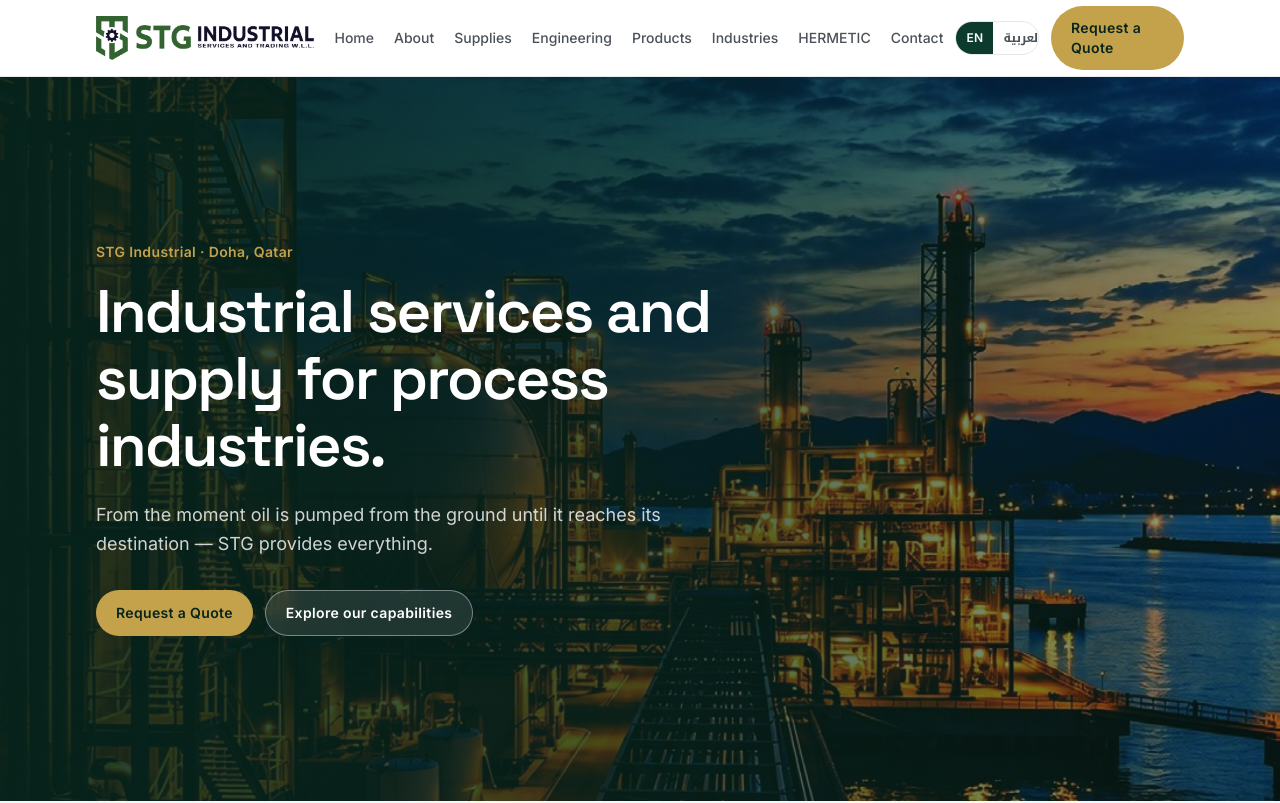
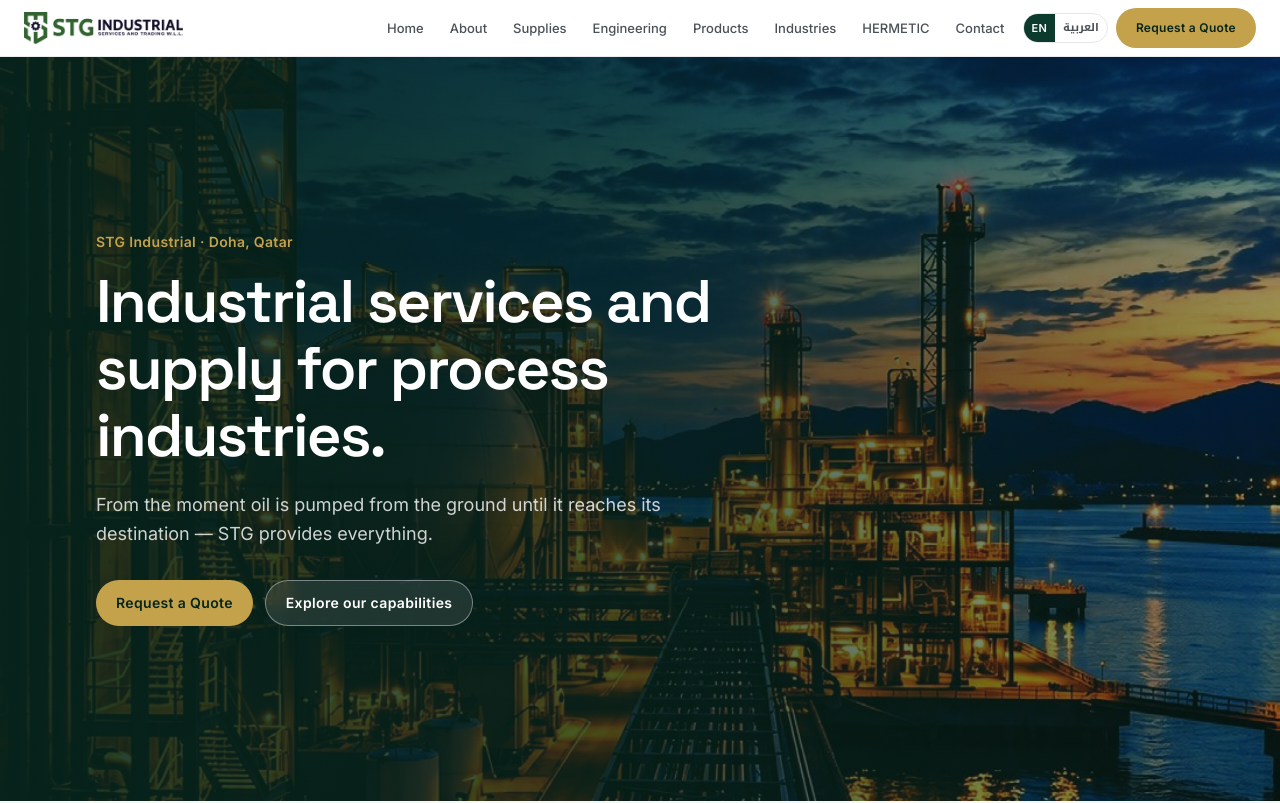
Before and after one commit to DMC2026studio/stg-qatar-website, a Next.js app: page /en in a window 1280 px wide. Shown: the top 803 px of the page. Built offline with nearby package versions, Linux system fonts and the light colour scheme; no server answers.

Commit message:
Compact header nav for a tighter website layout.
Co-authored-by: Cursor <cursoragent@cursor.com>

```diff
--- a/app/globals.css
+++ b/app/globals.css
@@ -11,7 +11,7 @@
   --line: #e5e7ea;
   --danger: #7a2e2a;
   --danger-soft: #f6eeeb;
-  --header-height: 4.75rem;
+  --header-height: 3.5rem;
   --radius: 1.25rem;
 }
 
@@ -84,7 +84,7 @@ html[lang="ar"] h4 {
 
 @media (max-width: 639px) {
   :root {
-    --header-height: 4.25rem;
+    --header-height: 3.25rem;
   }
 }
 
--- a/components/brand-logo.tsx
+++ b/components/brand-logo.tsx
@@ -31,8 +31,8 @@ export function BrandLogo({ tone = "light" }: { tone?: "light" | "dark" }) {
         priority={tone === "light"}
         className={
           arabic
-            ? "h-10 w-auto max-w-[42vw] sm:h-12 sm:max-w-[220px] md:max-w-none"
-            : "h-9 w-auto max-w-[48vw] sm:h-10 sm:max-w-[200px] md:h-11 md:max-w-none"
+            ? "h-8 w-auto max-w-[40vw] sm:h-9 sm:max-w-[190px]"
+            : "h-7 w-auto max-w-[44vw] sm:h-8 sm:max-w-[170px]"
         }
       />
     </Link>
--- a/components/language-switcher.tsx
+++ b/components/language-switcher.tsx
@@ -32,7 +32,7 @@ export function LanguageSwitcher() {
             hrefLang={option.lang}
             aria-current={active ? "page" : undefined}
             className={cx(
-              "inline-flex h-8 items-center px-2.5 text-xs font-semibold tracking-wide",
+              "inline-flex h-7 items-center px-2 text-[11px] font-semibold tracking-wide",
               active ? "bg-petroleum text-white" : "text-steel hover:text-petroleum",
             )}
             onClick={() => {
--- a/components/mobile-nav.tsx
+++ b/components/mobile-nav.tsx
@@ -23,10 +23,10 @@ export function MobileNav() {
   }, [open]);
 
   return (
-    <div className="xl:hidden">
+    <div className="lg:hidden">
       <button
         type="button"
-        className="inline-flex size-11 items-center justify-center rounded-full border border-line text-petroleum"
+        className="inline-flex size-8 items-center justify-center rounded-full border border-line text-petroleum"
         aria-expanded={open}
         aria-controls={panelId}
         onClick={() => setOpen((value) => !value)}
--- a/components/site-header.tsx
+++ b/components/site-header.tsx
@@ -21,15 +21,15 @@ export function SiteHeader() {
       >
         {dict.common.skipToContent}
       </a>
-      <div className="relative mx-auto flex h-[var(--header-height)] max-w-6xl items-center gap-2 px-4 sm:gap-3 sm:px-5 md:gap-5 md:px-8">
+      <div className="relative mx-auto flex h-[var(--header-height)] max-w-7xl items-center gap-2 px-3 sm:px-4 md:px-6 lg:gap-3">
         <BrandLogo />
-        <div className="ms-auto flex min-w-0 items-center gap-2 sm:gap-3">
-          <nav aria-label="Primary" className="hidden items-center gap-x-5 xl:flex">
+        <div className="ms-auto flex min-w-0 items-center gap-1.5 sm:gap-2">
+          <nav aria-label="Primary" className="hidden items-center gap-x-1 lg:flex xl:gap-x-1.5">
             {navItems.map((item) => (
               <Link
                 key={item.href}
                 href={localePath(locale, item.href)}
-                className="text-sm font-medium text-steel hover:text-petroleum"
+                className="rounded-md px-2 py-1 text-[12px] font-medium leading-none text-steel hover:bg-muted hover:text-petroleum xl:px-2.5 xl:text-[13px]"
               >
                 {item.label}
               </Link>
@@ -37,7 +37,7 @@ export function SiteHeader() {
           </nav>
           <LanguageSwitcher />
           <div className="hidden sm:block">
-            <Button href={localePath(locale, "/contact")} variant="gold" className="px-4 py-2.5">
+            <Button href={localePath(locale, "/contact")} variant="gold" className="px-3 py-1.5 text-xs">
               {dict.common.requestQuote}
             </Button>
           </div>
```
